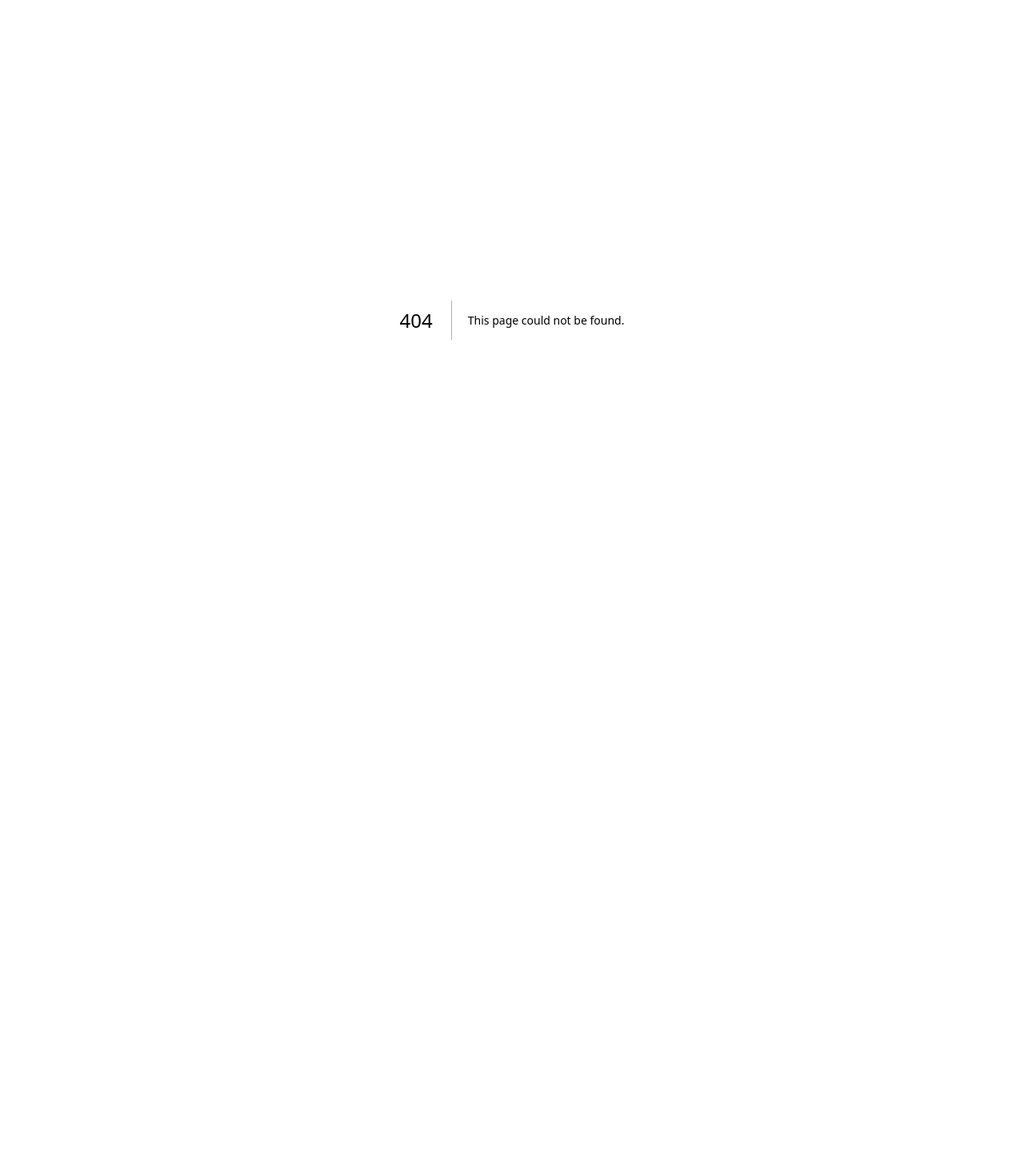
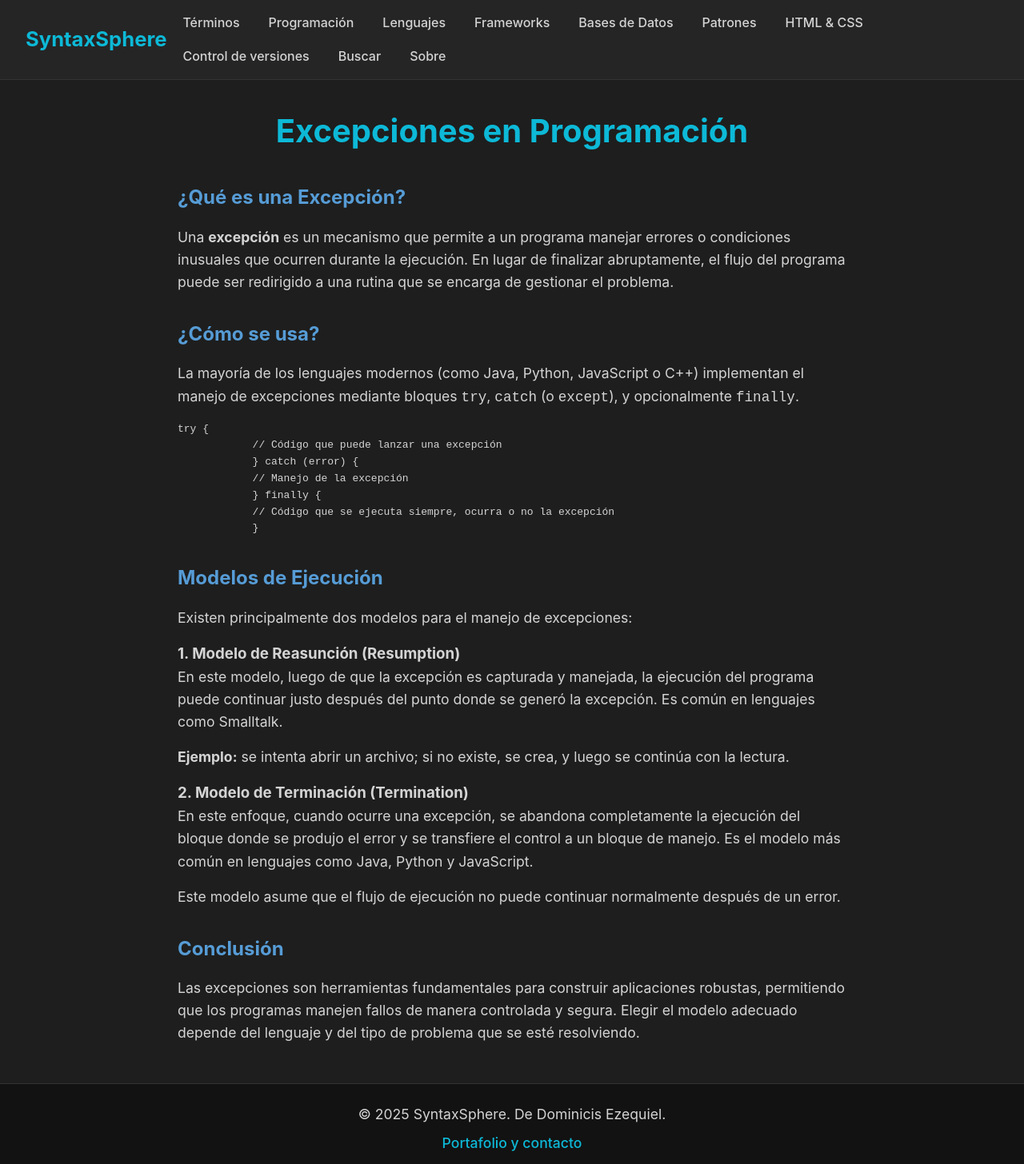
Before and after one commit to DdEze/SyntaxSphere, a Next.js app: page /programacion/excepciones in a window 1280 px wide. Before the commit this address had no page. Shown: the top 1456 px of the page at 80% size. Before the commit the page ends 800 px from the top, so only its background shows below. Built offline with nearby package versions, Linux system fonts and the light colour scheme.

Commit message:
Se agrego pagina 'Excepciones'

```diff
--- /dev/null
+++ b/app/programacion/excepciones/page.js
@@ -0,0 +1,67 @@
+'use client';
+
+import Layout from '@/components/Layout';
+import '@/styles/global.css';
+
+export default function ExcepcionesPage() {
+  return (
+    <Layout>
+      <section>
+        <h1>Excepciones en Programación</h1>
+
+        <h2>¿Qué es una Excepción?</h2>
+        <p>
+          Una <strong>excepción</strong> es un mecanismo que permite a un programa manejar errores o condiciones
+          inusuales que ocurren durante la ejecución. En lugar de finalizar abruptamente, el flujo del programa puede
+          ser redirigido a una rutina que se encarga de gestionar el problema.
+        </p>
+
+        <h2>¿Cómo se usa?</h2>
+        <p>
+          La mayoría de los lenguajes modernos (como Java, Python, JavaScript o C++) implementan el manejo de
+          excepciones mediante bloques <code>try</code>, <code>catch</code> (o <code>except</code>), y
+          opcionalmente <code>finally</code>.
+        </p>
+
+        <pre>
+            {`try {
+            // Código que puede lanzar una excepción
+            } catch (error) {
+            // Manejo de la excepción
+            } finally {
+            // Código que se ejecuta siempre, ocurra o no la excepción
+            }`}
+        </pre>
+
+        <h2>Modelos de Ejecución</h2>
+        <p>Existen principalmente dos modelos para el manejo de excepciones:</p>
+
+        <h3>1. Modelo de Reasunción (Resumption)</h3>
+        <p>
+          En este modelo, luego de que la excepción es capturada y manejada, la ejecución del programa puede continuar
+          justo después del punto donde se generó la excepción. Es común en lenguajes como Smalltalk.
+        </p>
+
+        <p><strong>Ejemplo:</strong> se intenta abrir un archivo; si no existe, se crea, y luego se continúa con la lectura.</p>
+
+        <h3>2. Modelo de Terminación (Termination)</h3>
+        <p>
+          En este enfoque, cuando ocurre una excepción, se abandona completamente la ejecución del bloque donde se
+          produjo el error y se transfiere el control a un bloque de manejo. Es el modelo más común en lenguajes como
+          Java, Python y JavaScript.
+        </p>
+
+        <p>
+          Este modelo asume que el flujo de ejecución no puede continuar normalmente después de un error.
+        </p>
+
+        <h2>Conclusión</h2>
+        <p>
+          Las excepciones son herramientas fundamentales para construir aplicaciones robustas, permitiendo que los
+          programas manejen fallos de manera controlada y segura. Elegir el modelo adecuado depende del lenguaje y del
+          tipo de problema que se esté resolviendo.
+        </p>
+      </section>
+    </Layout>
+  );
+}
--- a/app/programacion/page.js
+++ b/app/programacion/page.js
@@ -7,9 +7,10 @@ const subcategorias = [
   { slug: 'estructura-control', titulo: 'Estructura de Control' },
   { slug: 'estructura-datos', titulo: 'Estructura de Datos' },
   { slug: 'funciones', titulo: 'Funciones, Parámetros y Modularidad' },
+  { slug: 'excepciones', titulo: 'Excepciones' },
   { slug: 'orientada-objetos', titulo: 'Programación Orientada a Objetos (POO)' },
-  { slug: 'depuración-pruebas', titulo: 'Depuración y Pruebas' },
-  { slug: 'Otros-temas', titulo: 'Otros temas útiles' },
+  { slug: 'depuracion-pruebas', titulo: 'Depuración y Pruebas' },
+  // { slug: 'Otros-temas', titulo: 'Otros temas útiles' },
 ];
 
 export default function ProgramacionPage() {
```
